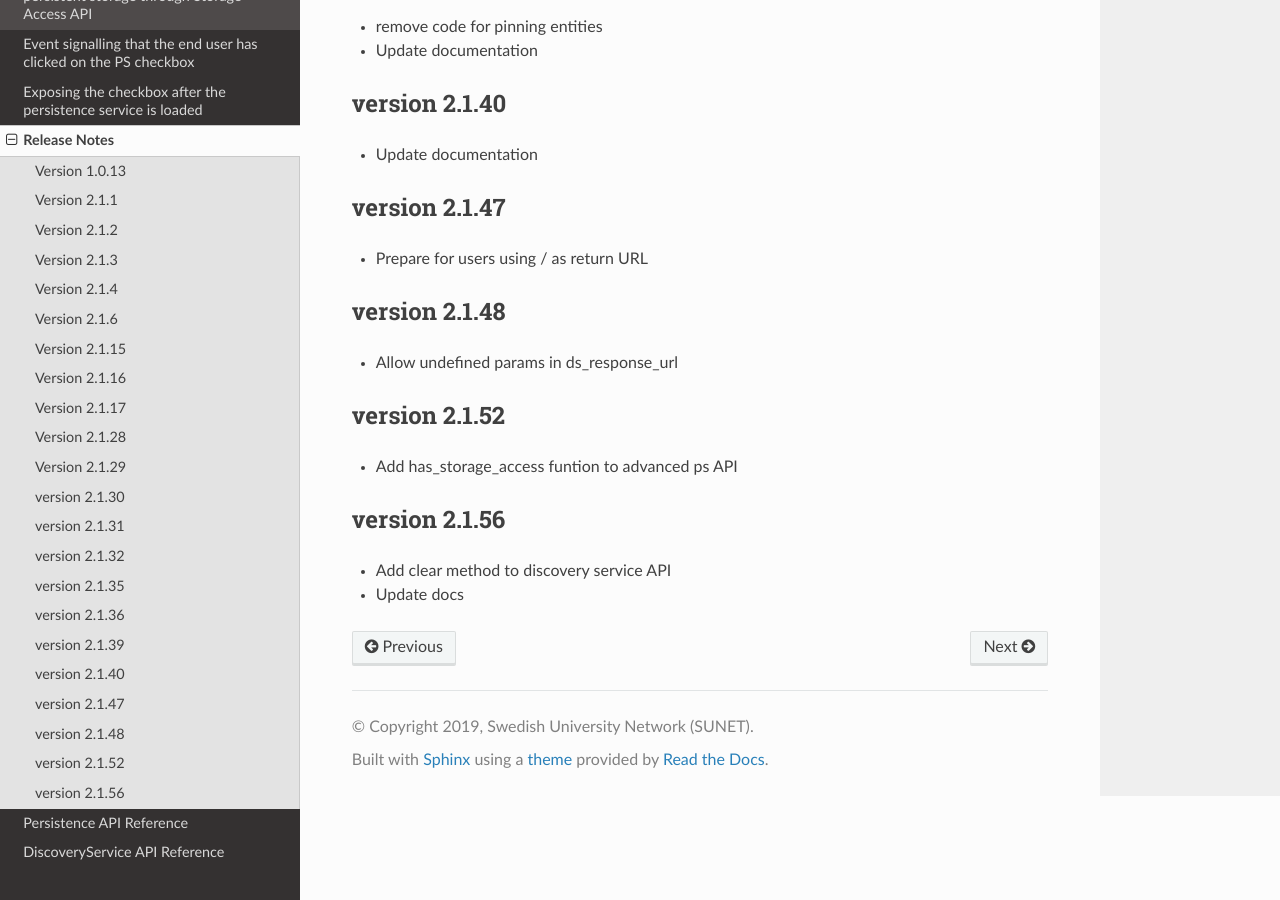
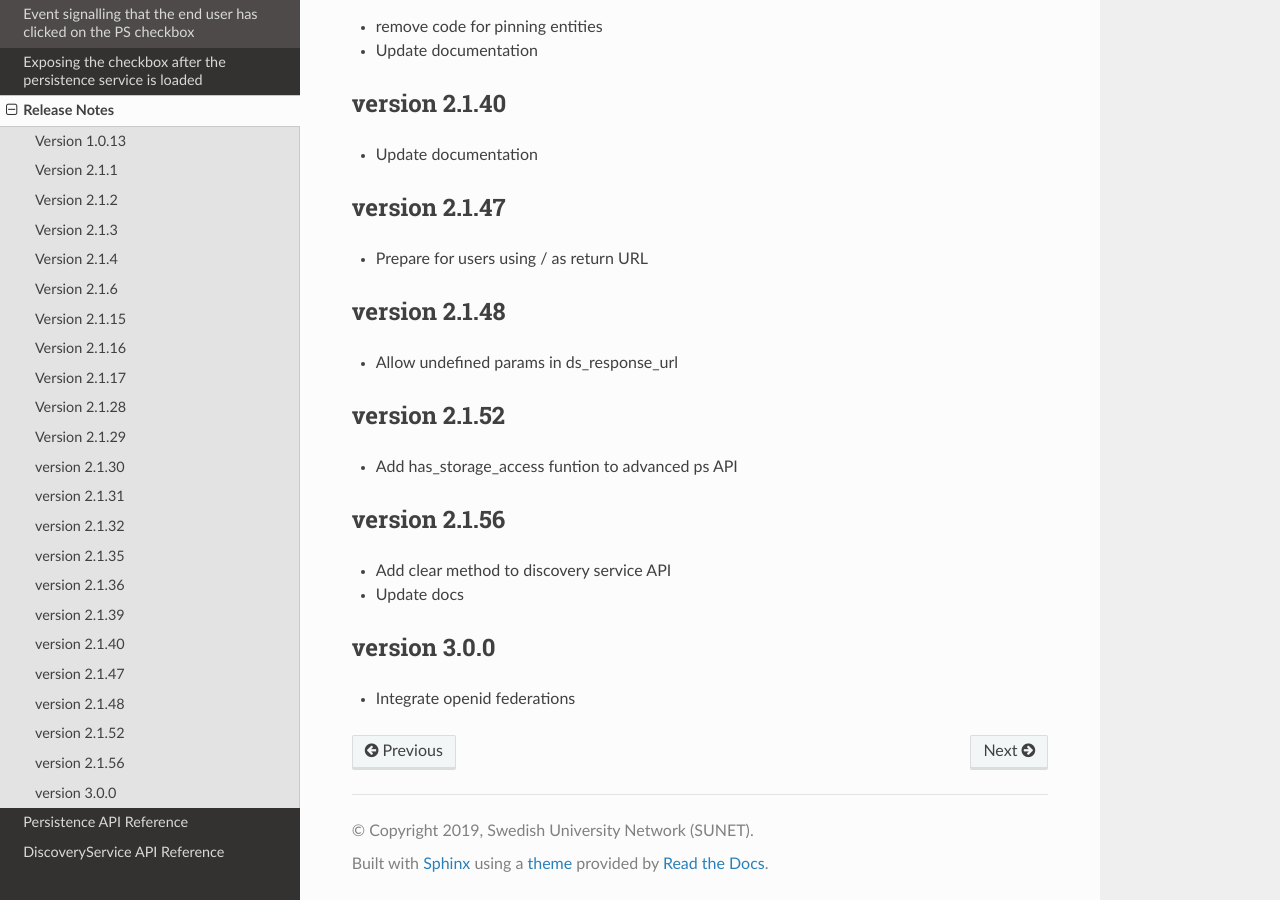
Before and after one commit to TheIdentitySelector/thiss-ds-js, a Sphinx documentation site: the page built from docs/releasenotes.rst, in a window 1280 px wide and 900 px high, scrolled down 1937 px. Built offline with Sphinx 7.4.7 and the Read the Docs theme 3.1.0, drawn with Linux system fonts in a browser that asks for light colours; some of the changed text lies outside the part shown.

Commit message:
bump to 3.0.0

```diff
--- a/docs/conf.py
+++ b/docs/conf.py
@@ -24,9 +24,9 @@ copyright = u'2019, Swedish University Network (SUNET)'
 author = u'Leif Johansson'
 
 # The short X.Y version
-version = u'2.1'
+version = u'3.0'
 # The full version, including alpha/beta/rc tags
-release = u'2.1.56'
+release = u'3.0.0'
 
 js_source_path = '../src'
 
--- a/docs/releasenotes.rst
+++ b/docs/releasenotes.rst
@@ -115,3 +115,8 @@
 
 * Add clear method to discovery service API
 * Update docs
+
+version 3.0.0
+-------------
+
+* Integrate openid federations
--- a/package.json
+++ b/package.json
@@ -1,6 +1,6 @@
 {
   "name": "@theidentityselector/thiss-ds",
-  "version": "2.1.56",
+  "version": "3.0.0",
   "description": "A set of clients for the thiss.io service",
   "main": "dist/thiss-ds.js",
   "homepage": "https://thiss.io",
```
Also changed, not shown: 2 other files.
